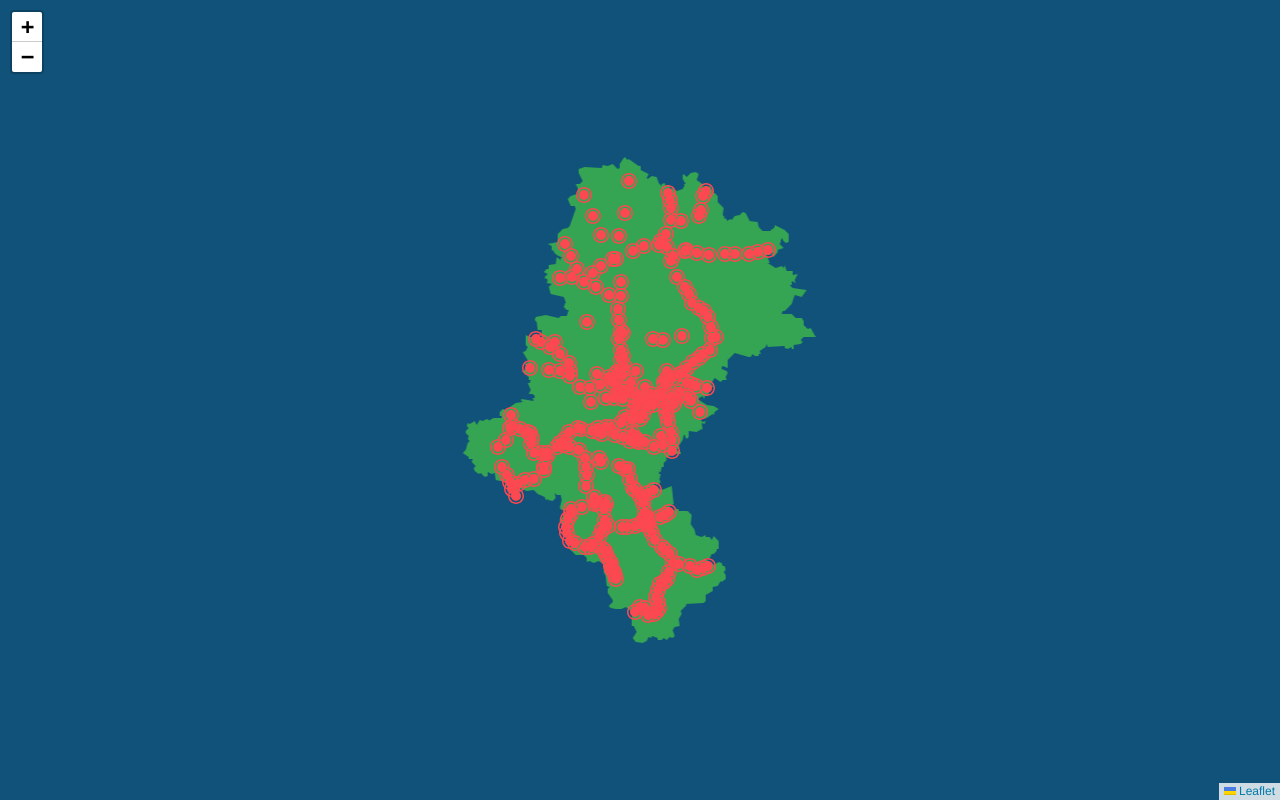
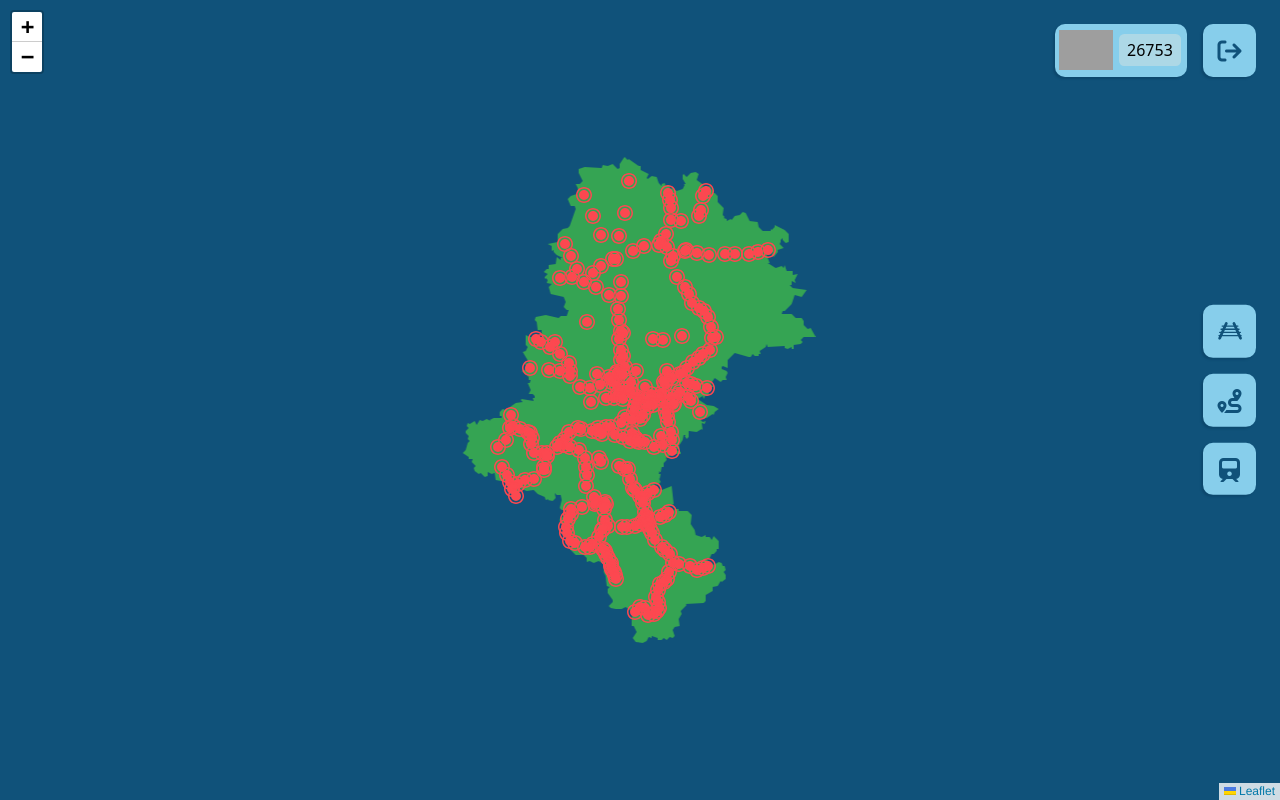
Before and after one commit to Wiktor102/railway-adventure-lite, a React app: page /game in a window 1280 px wide. Built offline with nearby package versions, Linux system fonts and the light colour scheme; grey boxes are pictures that could not be loaded.

Commit message:
Basic UI layout (money, exit, toolbar)

```diff
--- a/src/Game/Game.jsx
+++ b/src/Game/Game.jsx
@@ -1,6 +1,8 @@
 import React from "react";
 import { GameStoreProvider } from "../store/GameStoreProvider";
+
 import Map from "./Map/Map";
+import Ui from "./Ui/Ui";
 
 import style from "./Game.component.scss";
 
@@ -8,6 +10,7 @@ function Game() {
 	return (
 		<GameStoreProvider>
 			<div className="game" data-style={style}>
+				<Ui />
 				<Map />
 			</div>
 		</GameStoreProvider>
--- a/src/Game/Map/Map.jsx
+++ b/src/Game/Map/Map.jsx
@@ -1,4 +1,4 @@
-import { MapContainer, GeoJSON, useMap, LayerGroup, Marker } from "react-leaflet";
+import { MapContainer, GeoJSON, useMap, LayerGroup } from "react-leaflet";
 import { useGameStore } from "../../store/GameStoreProvider";
 import mapGeoJson from "../../assets/data/slaskie.json";
 import { observer } from "mobx-react-lite";
--- /dev/null
+++ b/src/Game/Ui/Ui.component.scss
@@ -0,0 +1,24 @@
+.game-ui {
+	position: fixed;
+	inset: 0;
+	z-index: 3000;
+	pointer-events: none;
+
+	.game-ui-top {
+		position: absolute;
+		right: 1.5rem;
+		top: 1.5rem;
+		display: flex;
+		gap: 1rem;
+	}
+
+	.game-ui-right {
+		display: flex;
+		flex-direction: column;
+		position: absolute;
+		right: 1.5rem;
+		top: 50%;
+		gap: 1rem;
+		translate: 0 -50%;
+	}
+}
--- /dev/null
+++ b/src/Game/Ui/Ui.jsx
@@ -0,0 +1,33 @@
+import { observer } from "mobx-react-lite";
+
+import style from "./Ui.component.scss";
+import StatusBox from "./StatusBox/StatusBox";
+import IconButton from "./IconButton/IconButton";
+
+import trackIcon from "../../assets/icons/track.svg";
+
+const Ui = observer(() => {
+	return (
+		<div className="game-ui" data-style={style}>
+			<div className="game-ui-top">
+				<StatusBox icon="https://cdn-icons-png.flaticon.com/512/7630/7630510.png" value={26753} />
+				<IconButton onClick={() => {}}>
+					<i className="fa-solid fa-arrow-right-from-bracket"></i>
+				</IconButton>
+			</div>
+			<div className="game-ui-right">
+				<IconButton onClick={() => {}}>
+					<img src={trackIcon} alt="" />
+				</IconButton>
+				<IconButton onClick={() => {}}>
+					<i className="fa-solid fa-route"></i>
+				</IconButton>
+				<IconButton onClick={() => {}}>
+					<i className="fa-solid fa-train"></i>
+				</IconButton>
+			</div>
+		</div>
+	);
+});
+
+export default Ui;
--- a/src/store/GameStore.js
+++ b/src/store/GameStore.js
@@ -3,6 +3,7 @@ import StationStore from "./StationStore";
 
 class GameStore {
 	stationStore;
+	mode = "default";
 
 	constructor() {
 		makeAutoObservable(this);
```
Also changed, not shown: src/assets/icons/track.svg (added).
